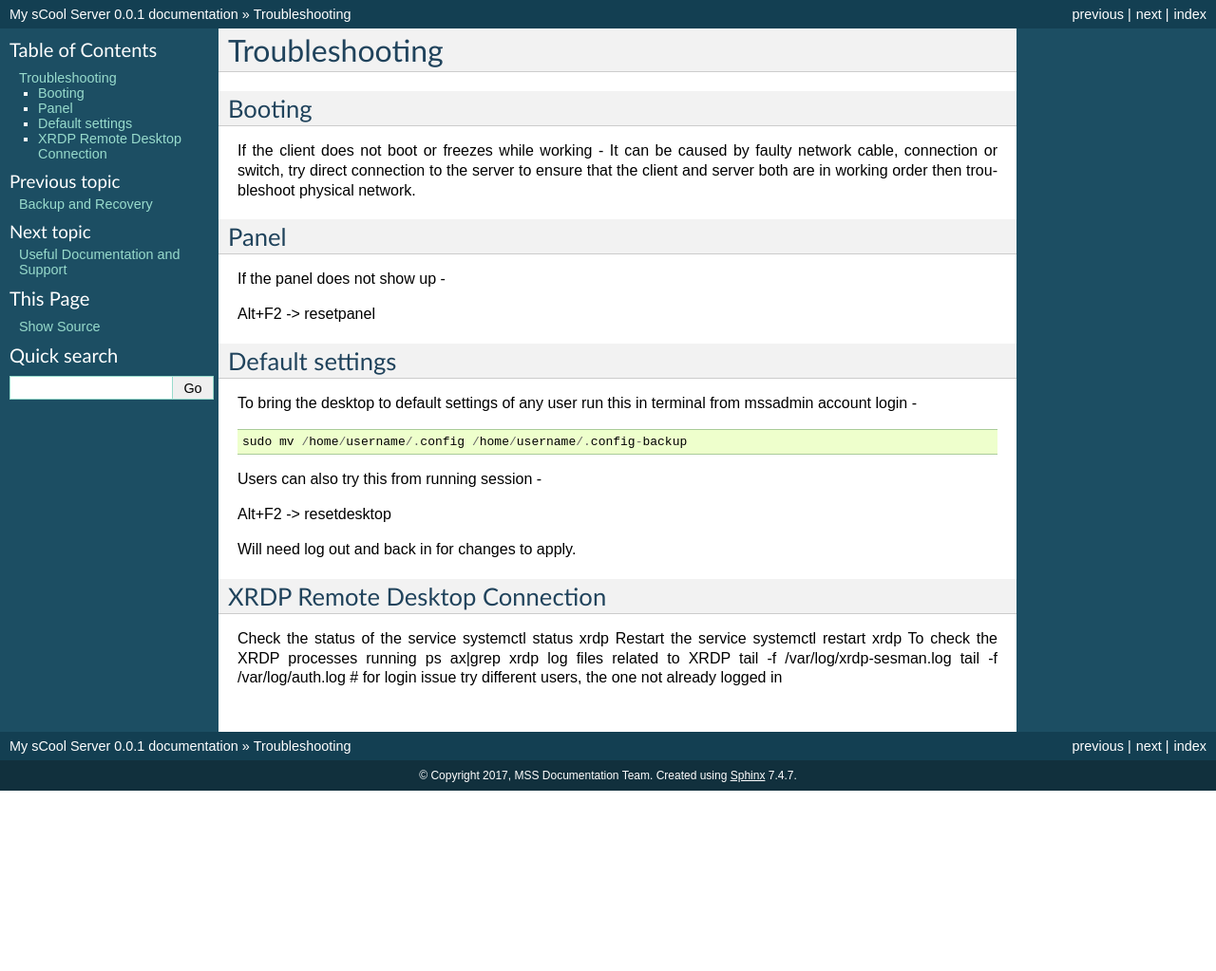
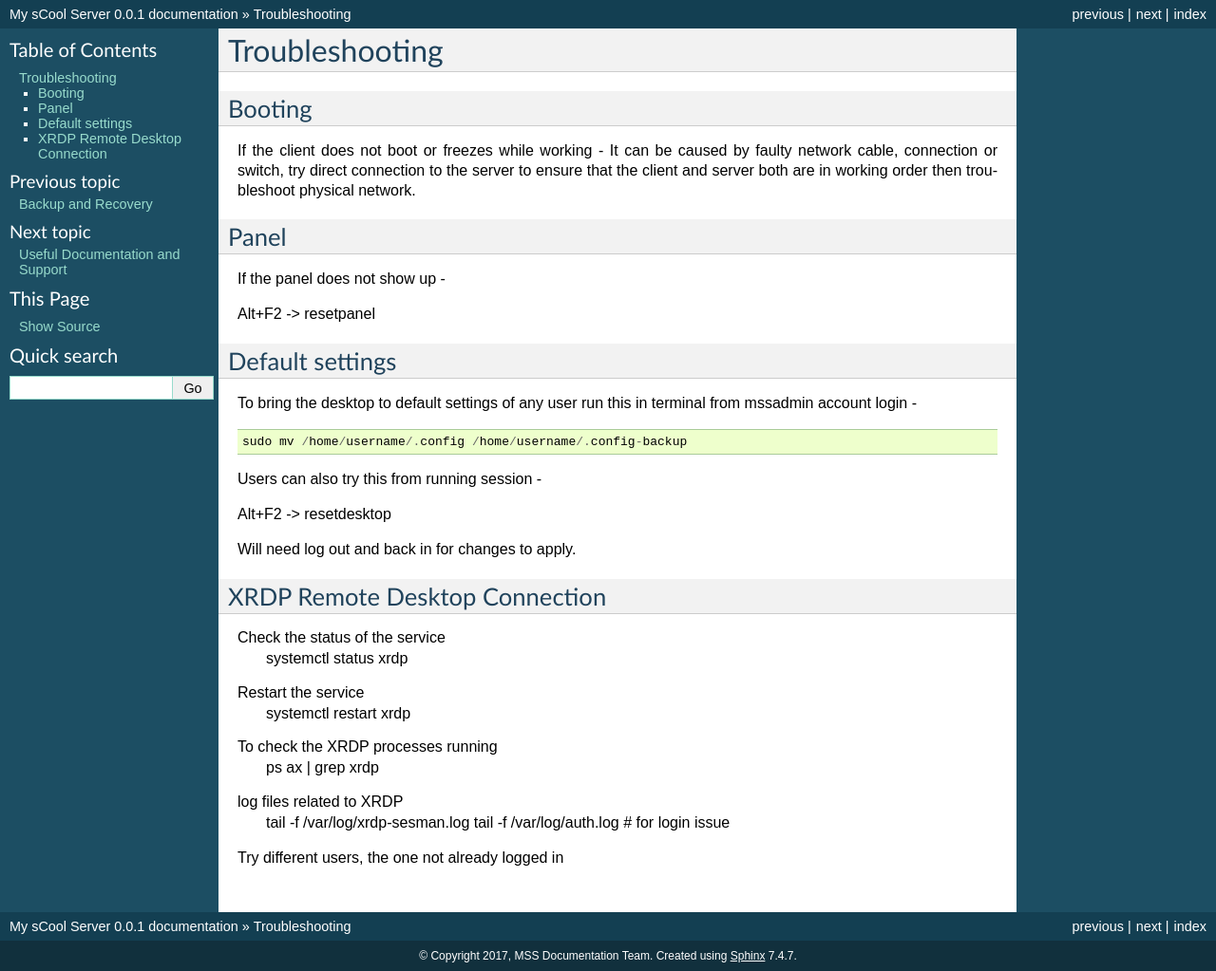
Before and after one commit to geets04/mss, a Sphinx documentation site: the page built from docs/source/07-Troubleshooting.rst, in a window 1280 px wide. Shown: the whole page at 95% size. Built offline with Sphinx 7.4.7, drawn with Linux system fonts in a browser that asks for light colours; before the commit the page ends 900 px from its top, so only the background shows below that.

Commit message:
formatting

```diff
--- a/docs/source/07-Troubleshooting.rst
+++ b/docs/source/07-Troubleshooting.rst
@@ -35,8 +35,13 @@ Will need log out and back in for changes to apply.
 XRDP Remote Desktop Connection
 ------------------------------
 
-Check the status of the service systemctl status xrdp Restart the
-service systemctl restart xrdp To check the XRDP processes running ps
-ax\|grep xrdp log files related to XRDP tail -f /var/log/xrdp-sesman.log
-tail -f /var/log/auth.log # for login issue try different users, the one
-not already logged in
+Check the status of the service
+    systemctl status xrdp
+Restart the service
+    systemctl restart xrdp
+To check the XRDP processes running
+    ps ax | grep xrdp
+log files related to XRDP
+    tail -f /var/log/xrdp-sesman.log
+    tail -f /var/log/auth.log # for login issue
+Try different users, the one not already logged in
```
